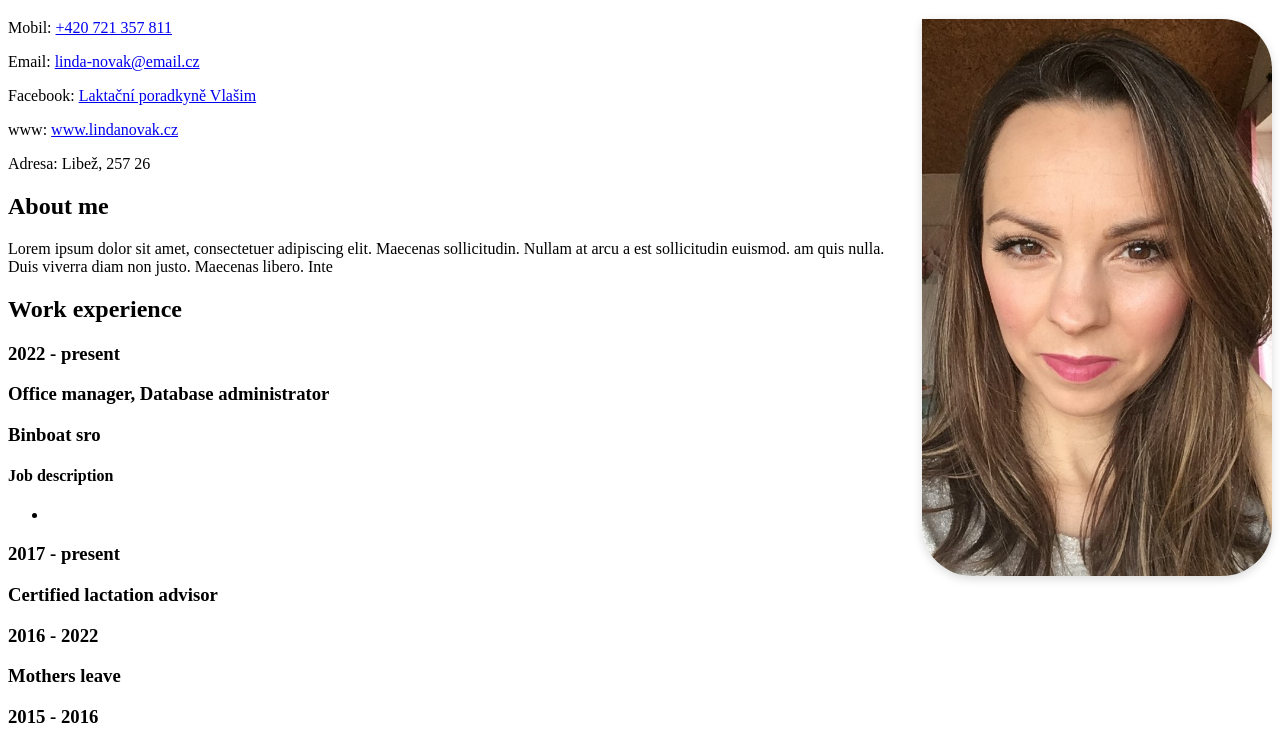
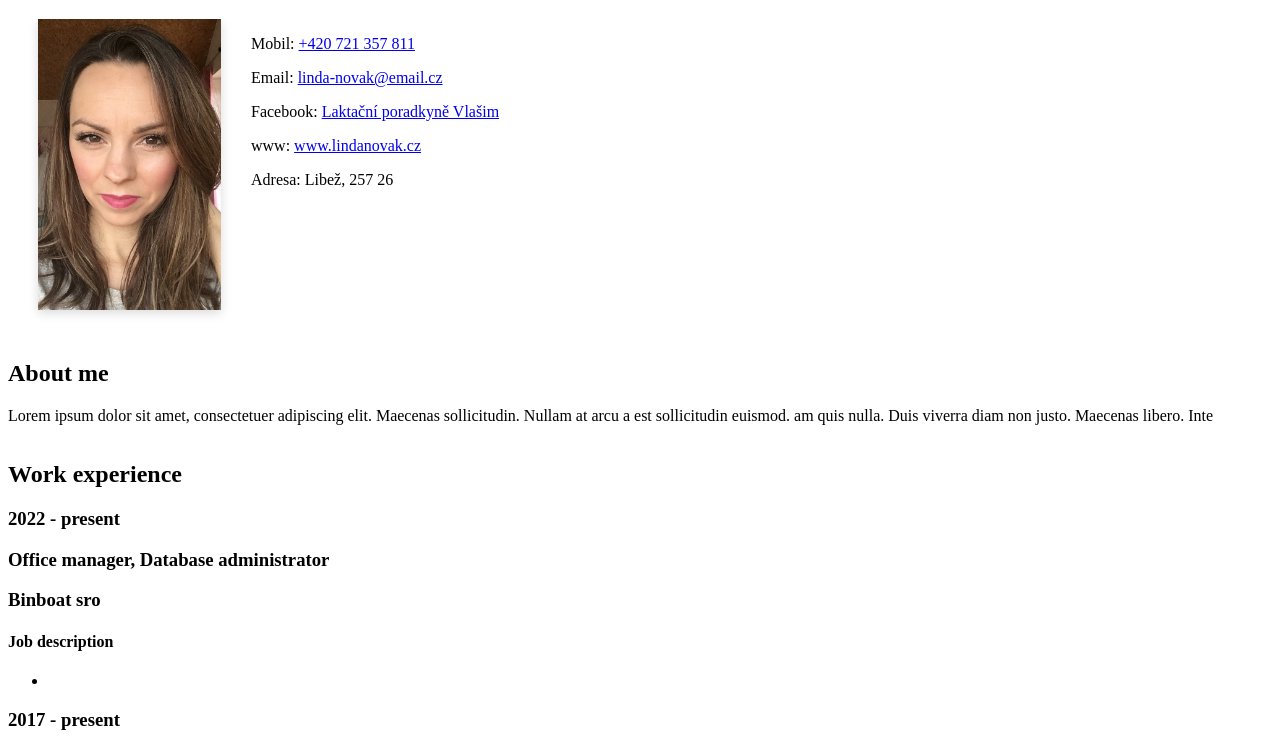
Before and after one commit to Lyliees/Zivotopis, a plain HTML site: page index.html in a window 1280 px wide. Shown: the part 61-800 px from the top of the page. Drawn offline with Linux system fonts and the light colour scheme.

Commit message:
Obrazek prvni sekce kontakt

```diff
--- a/style.css
+++ b/style.css
@@ -1,6 +1,14 @@
+section {
+    overflow: auto;
+}
+
+
+
+
 .foto-omne {
-    width: 350px;
-    float: right;
-    border-radius: 0 50px 50px 50px;
+    width: 183px;
+    float: left;
+    border-radius: 5 50px 50px 50px;
     box-shadow: 0 3px 10px rgba(0, 0, 0, 0.15);
-    margin: 0 0 30px 30px;
+    margin: 0px 30px 30px 30px;
+    }
```
